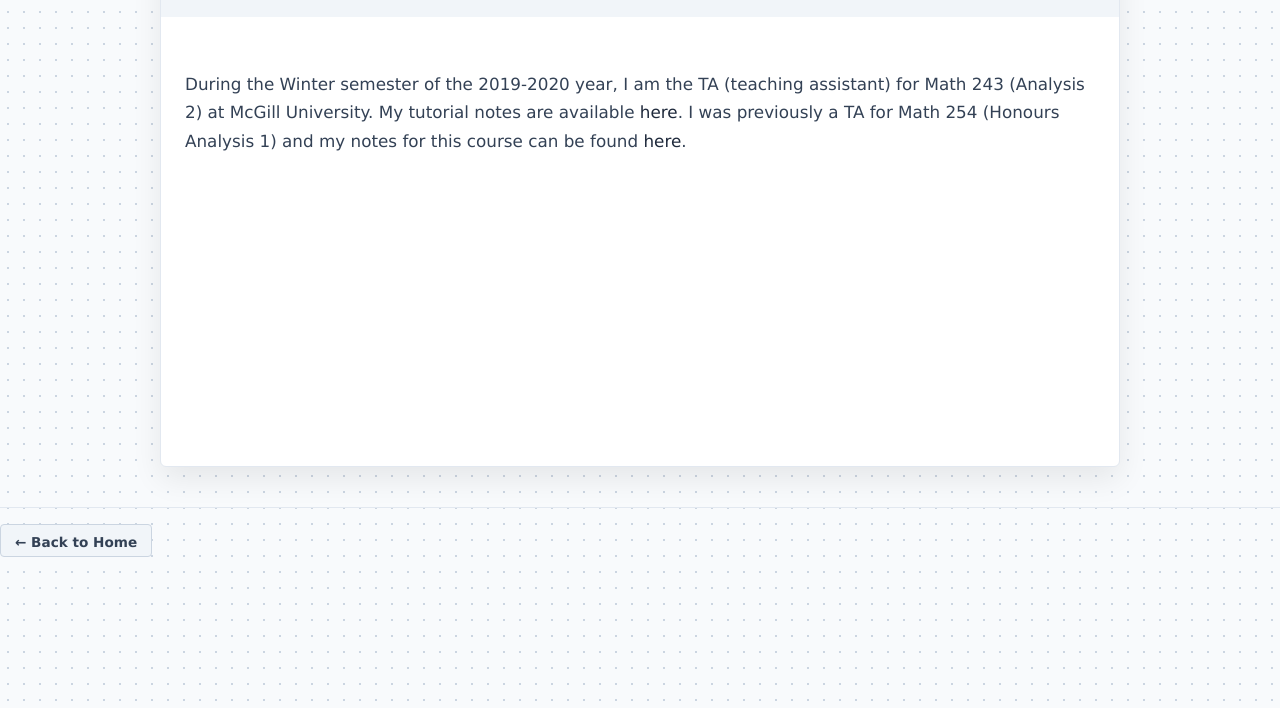
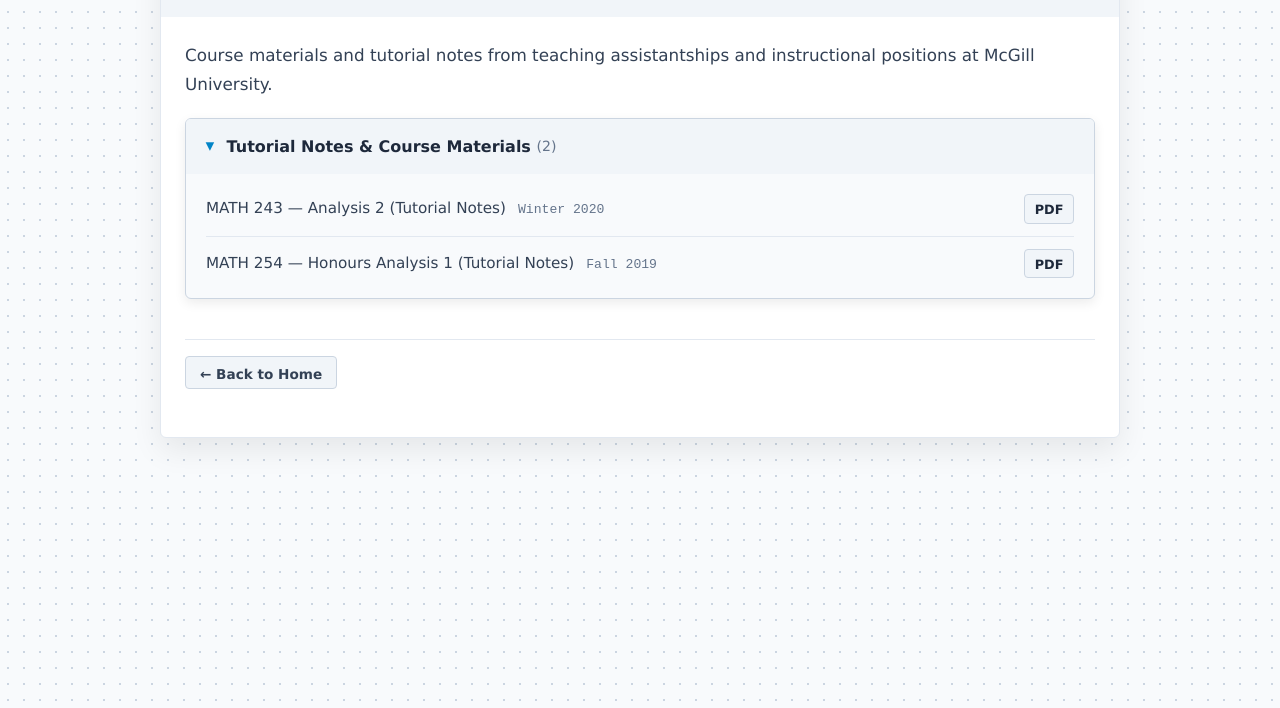
Before and after one commit to chernyshe/chernyshe.github.io, a plain HTML site: page teaching/index.html in a window 1280 px wide. Shown: the part 92-800 px from the top of the page. Drawn offline with Linux system fonts and the light colour scheme.

Commit message:
Add files via upload

```diff
--- a/teaching/index.html
+++ b/teaching/index.html
@@ -1,24 +1,49 @@
-<!DOCTYPE html PUBLIC "-//W3C//DTD XHTML 1.0 Transitional//EN" "http://www.w3.org/TR/xhtml1/DTD/xhtml1-transitional.dtd">
-<html xmlns="http://www.w3.org/1999/xhtml">
+<!DOCTYPE html>
+<html lang="en">
 <head>
-    <title>Teaching</title>
+    <meta charset="UTF-8">
+    <meta name="viewport" content="width=device-width, initial-scale=1.0">
+    <title>Teaching — Edward Chernysh</title>
     <link href="../css/main.css" rel="stylesheet" type="text/css" />
 </head>
 <body>
     <div class="page">
         <div class="header">
-     <h1>
-       Teaching
-   </h1>
+            <h1>Teaching</h1>
         </div>
-    <br />
+
         <div class="main">
-	During the Winter semester of the 2019-2020 year, I am the TA (teaching assistant) for Math 243 (Analysis 2) at McGill University. My tutorial notes are available
-	<a href="243notes.pdf">here</a>. I was previously a TA for Math 254 (Honours Analysis 1) and my notes for this course can be found <a href="254tutnotes.pdf">here</a>.
+            <p>
+                Course materials and tutorial notes from teaching assistantships and instructional positions at McGill University.
+            </p>
+
+            <!-- TEACHING MATERIALS / TUTORIAL NOTES -->
+            <details class="repo-group" open>
+                <summary class="repo-group-title">
+                    Tutorial Notes & Course Materials <span class="repo-count">(2)</span>
+                </summary>
+                <ul class="repo-list">
+                    <li class="repo-item-compact">
+                        <div class="repo-left-content">
+                            <span class="repo-title-compact">MATH 243 — Analysis 2 (Tutorial Notes)</span>
+                            <span class="repo-date-compact">Winter 2020</span>
+                        </div>
+                        <a href="243notes.pdf" class="repo-btn-compact" target="_blank">PDF</a>
+                    </li>
+                    <li class="repo-item-compact">
+                        <div class="repo-left-content">
+                            <span class="repo-title-compact">MATH 254 — Honours Analysis 1 (Tutorial Notes)</span>
+                            <span class="repo-date-compact">Fall 2019</span>
+                        </div>
+                        <a href="254tutnotes.pdf" class="repo-btn-compact" target="_blank">PDF</a>
+                    </li>
+                </ul>
+            </details>
+
+            <div class="nav-footer">
+                <a href="../" class="pub-btn back-btn">&larr; Back to Home</a>
             </div>
         </div>
-<div class="nav-footer">
-<a href="../index.html" class="pub-btn back-btn">&larr; Back to Home</a>
     </div>
 </body>
 </html>
```
Lines whose indentation alone changed are shown as unchanged.
